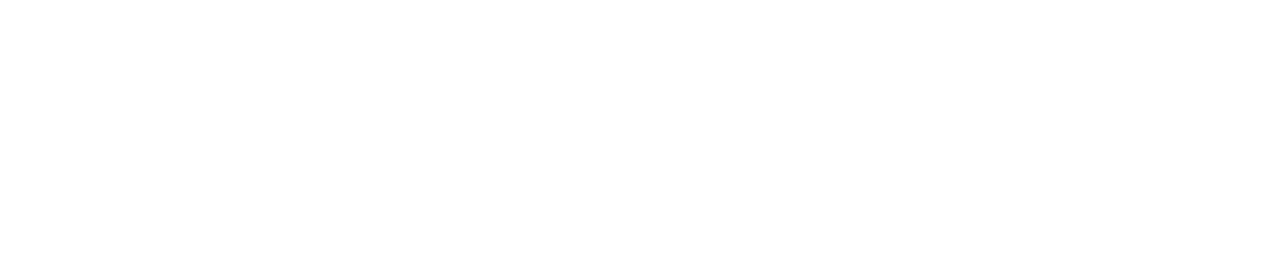
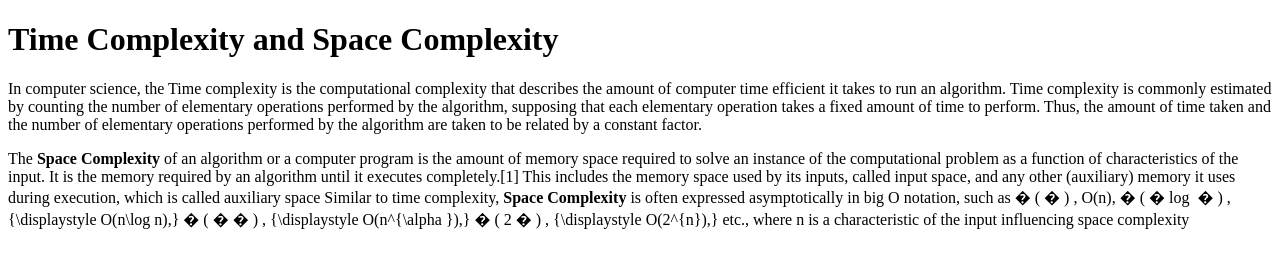
Before and after one commit to acciojob/time-and-space-complexity-Sukantadas1, a website: page main.html in a window 1280 px wide. Drawn offline with Linux system fonts and the light colour scheme.

Commit message:
created a submission

```diff
--- a/main.html
+++ b/main.html
@@ -8,6 +8,44 @@
 
 <body>
 	<!-- the entire body must be written by student -->
+	<h1>Time Complexity and Space Complexity</h1>
+	<p>
+	In computer science, the Time complexity is the computational complexity that describes the amount of computer time efficient it takes to run an algorithm. Time complexity is commonly estimated by counting the number of elementary operations performed by the algorithm, supposing that each elementary operation takes a fixed amount of time to perform. Thus, the amount of time taken and the number of elementary operations performed by the algorithm are taken to be related by a constant factor.
+	</p>
+<p>
+The <b>Space Complexity</b> of an algorithm or a computer program is the amount of memory space required to solve an instance of the computational problem as a function of characteristics of the input. It is the memory required by an algorithm until it executes completely.[1] This includes the memory space used by its inputs, called input space, and any other (auxiliary) memory it uses during execution, which is called auxiliary space
+	Similar to time complexity,<b> Space Complexity </b>is often expressed asymptotically in big O notation, such as
+�
+(
+�
+)
+,
+O(n),
+�
+(
+�
+log
+⁡
+�
+)
+,
+{\displaystyle O(n\log n),}
+�
+(
+�
+�
+)
+,
+{\displaystyle O(n^{\alpha }),}
+�
+(
+2
+�
+)
+,
+{\displaystyle O(2^{n}),} etc., where n is a characteristic of the input influencing space complexity
+</p>
+
     <script type="text/javascript" src="./script.js">
 </script>
 
```
